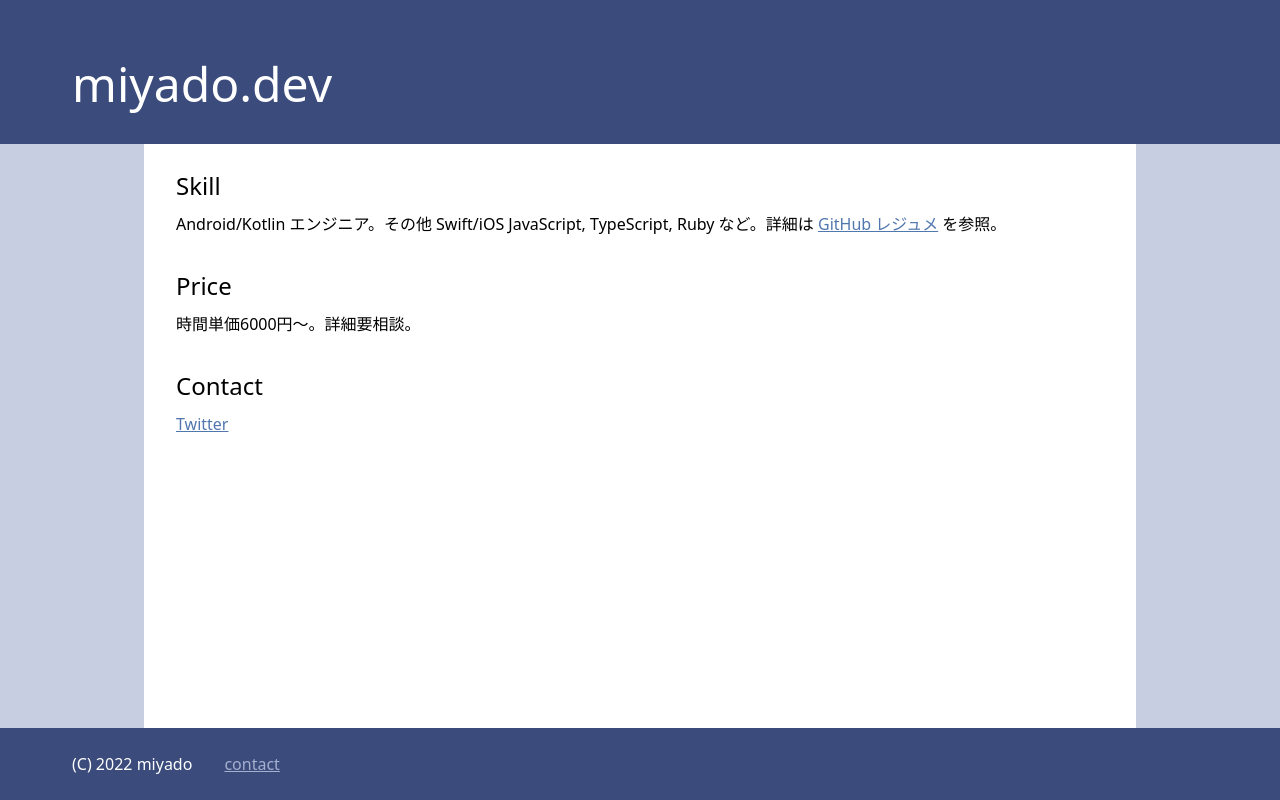
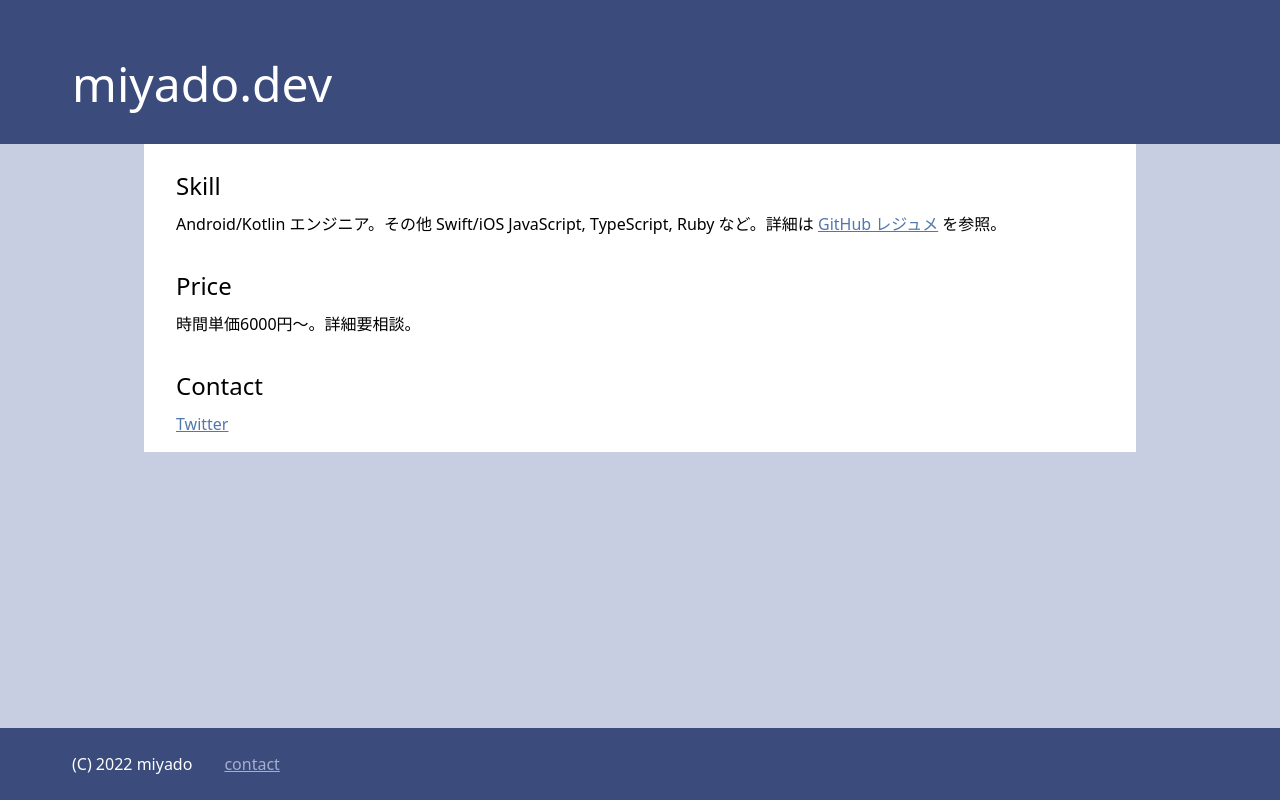
Before and after one commit to hmiyado/kottage, a Next.js app: page /contact in a window 1280 px wide. Built offline with nearby package versions, Linux system fonts and the light colour scheme.

Commit message:
fix page layout

```diff
--- a/components/layout/Layout.module.css
+++ b/components/layout/Layout.module.css
@@ -1,5 +1,5 @@
 .container {
-  @apply h-full;
+  @apply min-h-screen;
   @apply flex flex-col flex-wrap;
 }
 
--- a/components/layout/layout.module.css
+++ b/components/layout/layout.module.css
@@ -1,5 +1,5 @@
 .container {
-  @apply h-full;
+  @apply min-h-screen;
   @apply flex flex-col flex-wrap;
 }
 
--- a/pages/globals.css
+++ b/pages/globals.css
@@ -3,5 +3,5 @@
 @tailwind utilities;
 
 #__next {
-  @apply h-screen min-h-40 bg-primary-100 dark:bg-primary-800;
+  @apply min-h-screen bg-primary-100 dark:bg-primary-800;
 }
--- a/pages/rootpage.module.css
+++ b/pages/rootpage.module.css
@@ -1,10 +1,13 @@
 .container {
   @apply flex flex-row flex-wrap;
-  @apply h-full;
+  @apply min-h-full;
   @apply bg-light-surface dark:bg-dark-surface;
+  @apply space-x-2.0;
+  @apply px-2.0 py-1.0;
 }
 .mainColumn {
   @apply flex-1;
+  @apply p-1.0;
 }
 .sideColumn {
   @apply flex flex-col flex-wrap space-y-0.5;
```
